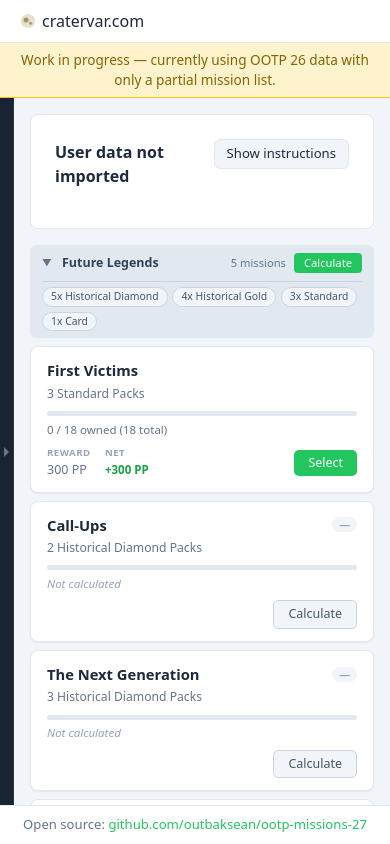
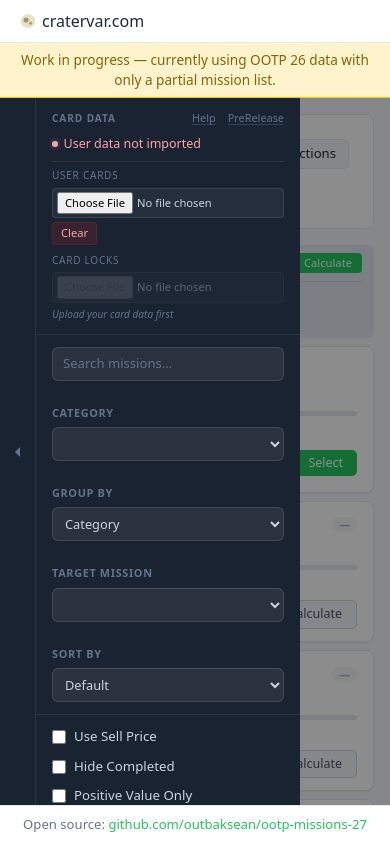
Before and after one commit to outbaksean/ootp-missions-27, a Vue app in the folder app/: page / in a window 390 px wide. Both pictures are taken after a click on the button "Toggle sidebar". Built offline with nearby package versions, Linux system fonts and the light colour scheme.

Commit message:
Update layout to be responsive

```diff
--- a/app/src/components/Missions.vue
+++ b/app/src/components/Missions.vue
@@ -168,6 +168,13 @@
       </div>
     </aside>
 
+    <!-- ─── SIDEBAR BACKDROP (mobile) ─── -->
+    <div
+      v-if="isMobile && !isSidebarCollapsed"
+      class="sidebar-backdrop"
+      @click="toggleSidebar"
+    />
+
     <!-- ─── SIDEBAR TOGGLE ─── -->
     <button
       class="sidebar-toggle"
@@ -181,7 +188,9 @@
       <section
         class="list-panel"
         :style="
-          selectedMission ? { width: listPanelWidth + 'px', flex: 'none' } : {}
+          selectedMission && !isMobile
+            ? { width: listPanelWidth + 'px', flex: 'none' }
+            : {}
         "
       >
         <div v-if="isLoading" class="spinner-container">
@@ -274,7 +283,7 @@
 </template>
 
 <script setup lang="ts">
-import { computed, onUnmounted, ref, watch } from "vue";
+import { computed, onMounted, onUnmounted, ref, watch } from "vue";
 import { useMissionStore } from "../stores/useMissionStore";
 import { useCardStore } from "../stores/useCardStore";
 import CardUploader from "./CardUploader.vue";
@@ -299,6 +308,26 @@ function toggleSidebar() {
   isSidebarCollapsed.value = !isSidebarCollapsed.value;
   localStorage.setItem(SIDEBAR_COLLAPSED_KEY, String(isSidebarCollapsed.value));
 }
+
+const isMobile = ref(window.innerWidth < 768);
+
+function onWindowResize() {
+  const wasDesktop = !isMobile.value;
+  isMobile.value = window.innerWidth < 768;
+  // When crossing into mobile, collapse the sidebar so the list is immediately
+  // usable and the toggle shows the "open" affordance rather than "close".
+  if (isMobile.value && wasDesktop && !isSidebarCollapsed.value) {
+    isSidebarCollapsed.value = true;
+  }
+}
+
+onMounted(() => {
+  window.addEventListener("resize", onWindowResize);
+  // On mobile, default to sidebar collapsed if the user has never set a preference
+  if (isMobile.value && localStorage.getItem(SIDEBAR_COLLAPSED_KEY) === null) {
+    isSidebarCollapsed.value = true;
+  }
+});
 
 const LIST_PANEL_WIDTH_KEY = "ootp-list-panel-width";
 const listPanelWidth = ref<number>(
@@ -332,6 +361,7 @@ function stopResize() {
 onUnmounted(() => {
   document.removeEventListener("mousemove", onResizeMove);
   document.removeEventListener("mouseup", stopResize);
+  window.removeEventListener("resize", onWindowResize);
 });
 const settingsStore = useSettingsStore();
 const hasUserCards = computed(
@@ -1014,4 +1044,64 @@ watch(
   font-size: 0.8rem;
   color: var(--sidebar-muted);
 }
+
+/* ─── MOBILE ─── */
+@media (max-width: 767px) {
+  /* Needed so absolute children are scoped to this area, not the viewport */
+  .missions-layout {
+    position: relative;
+  }
+
+  /* Sidebar becomes a slide-in overlay drawer */
+  .sidebar {
+    position: absolute;
+    top: 0;
+    left: 0;
+    height: 100%;
+    width: min(300px, 82vw);
+    z-index: 200;
+    transform: translateX(0);
+    transition: transform 0.25s ease;
+    /* Offset content so it doesn't hide behind the toggle strip */
+    padding-left: 36px;
+  }
+
+  /* On mobile, slide off-screen rather than collapsing width to 0 */
+  .sidebar--collapsed {
+    width: min(300px, 82vw);
+    overflow: hidden;
+    transform: translateX(-100%);
+  }
+
+  /* Dimming overlay behind open sidebar */
+  .sidebar-backdrop {
+    position: absolute;
+    inset: 0;
+    background: rgba(0, 0, 0, 0.45);
+    z-index: 149;
+  }
+
+  /* Toggle stays in flow as the leftmost flex item; give it a tappable width
+     and stack it above the backdrop so it remains reachable */
+  .sidebar-toggle {
+    position: relative;
+    z-index: 201;
+    width: 36px;
+  }
+
+  /* Detail panel: full-screen overlay so the list panel stays untouched.
+     z-index above sidebar-toggle (201) so it covers the full width. */
+  .detail-panel {
+    position: absolute;
+    inset: 0;
+    z-index: 210;
+    min-width: 0;
+    border-left: none;
+  }
+
+  /* Resize handle is mouse-only */
+  .resize-handle {
+    display: none;
+  }
+}
 </style>
```
